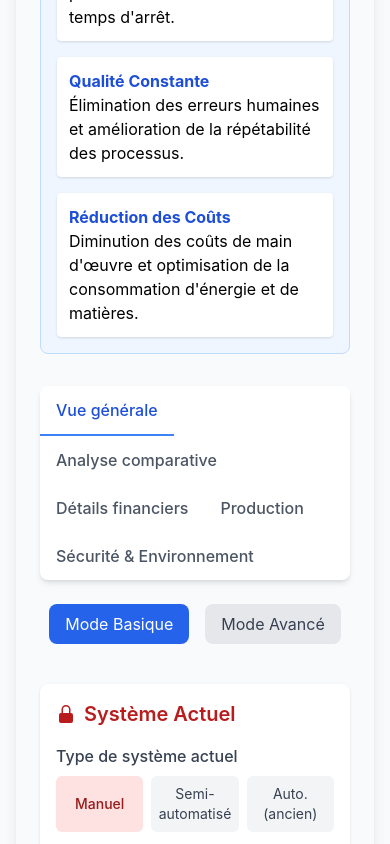
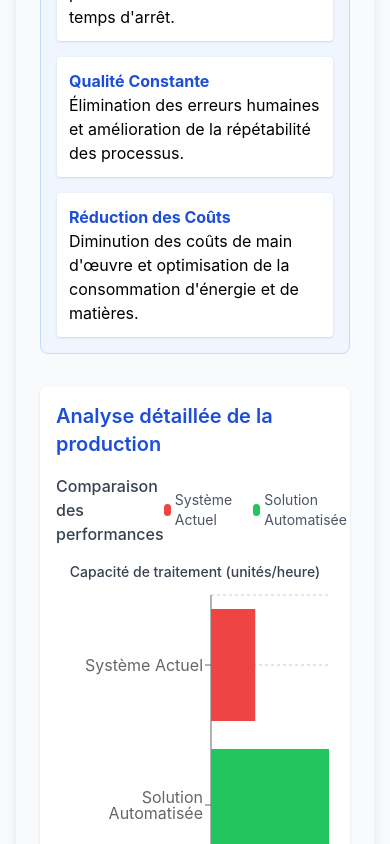
Before and after one commit to yoprobotics/calculateurs-roi-automation, a React (Create React App) app: page / in a window 390 px wide. Shown: the part 1156-2000 px from the top of the page. Built offline with nearby package versions, Linux system fonts and the light colour scheme.

Commit message:
refactor: Réorganiser le calculateur général en une vue unique comparative

```diff
--- a/src/components/calculateurs/general/CalculateurGeneral.jsx
+++ b/src/components/calculateurs/general/CalculateurGeneral.jsx
@@ -4,26 +4,15 @@ import SystemeActuel from './SystemeActuel';
 import SystemeAutomatise from './SystemeAutomatise';
 import ResultatsROI from './ResultatsROI';
 import GraphiquesROI from './GraphiquesROI';
-import AnalyseSensibilite from './AnalyseSensibilite';
-import GestionScenarios from './GestionScenarios';
 import OngletProduction from './OngletProduction';
 import OngletSecurite from './OngletSecurite';
-import { MODES_AFFICHAGE, MODES_ANALYSE, ONGLETS_CALCULATEUR } from '../../../utils/constants';
 
 /**
- * Conteneur interne du calculateur général
+ * Conteneur interne du calculateur général - Vue unique et comparative
  * @returns {JSX.Element} - Contenu du calculateur
  */
 const CalculateurGeneralContent = () => {
-  const {
-    ui,
-    changerOnglet,
-    changerModeAffichage,
-    changerModeAnalyse,
-    resultats
-  } = useCalculateurGeneral();
-
-  const { ongletActif, modeAffichage, modeAnalyse } = ui;
+  const { resultats } = useCalculateurGeneral();
 
   // Déterminer si le projet est recommandable
   const projetRecommandable = resultats.van > 0 && resultats.delaiRecuperation < resultats.dureeVie;
@@ -51,162 +40,35 @@ const CalculateurGeneralContent = () => {
         </div>
       </div>
 
-      {/* Navigation par onglets */}
-      <div className="flex flex-wrap mb-6 bg-white rounded-lg shadow-md">
-        <button
-          onClick={() => changerOnglet(ONGLETS_CALCULATEUR.GENERAL)}
-          className={`px-4 py-3 font-medium transition-all ${
-            ongletActif === ONGLETS_CALCULATEUR.GENERAL
-              ? 'text-blue-700 border-b-2 border-blue-500'
-              : 'text-gray-600 hover:text-blue-600'
-          }`}
-        >
-          Vue générale
-        </button>
-        <button
-          onClick={() => changerOnglet(ONGLETS_CALCULATEUR.COMPARATIF)}
-          className={`px-4 py-3 font-medium transition-all ${
-            ongletActif === ONGLETS_CALCULATEUR.COMPARATIF
-              ? 'text-blue-700 border-b-2 border-blue-500'
-              : 'text-gray-600 hover:text-blue-600'
-          }`}
-        >
-          Analyse comparative
-        </button>
-        <button
-          onClick={() => changerOnglet(ONGLETS_CALCULATEUR.FINANCIER)}
-          className={`px-4 py-3 font-medium transition-all ${
-            ongletActif === ONGLETS_CALCULATEUR.FINANCIER
-              ? 'text-blue-700 border-b-2 border-blue-500'
-              : 'text-gray-600 hover:text-blue-600'
-          }`}
-        >
-          Détails financiers
-        </button>
-        <button
-          onClick={() => changerOnglet(ONGLETS_CALCULATEUR.PRODUCTION)}
-          className={`px-4 py-3 font-medium transition-all ${
-            ongletActif === ONGLETS_CALCULATEUR.PRODUCTION
-              ? 'text-blue-700 border-b-2 border-blue-500'
-              : 'text-gray-600 hover:text-blue-600'
-          }`}
-        >
-          Production
-        </button>
-        <button
-          onClick={() => changerOnglet(ONGLETS_CALCULATEUR.SECURITE)}
-          className={`px-4 py-3 font-medium transition-all ${
-            ongletActif === ONGLETS_CALCULATEUR.SECURITE
-              ? 'text-blue-700 border-b-2 border-blue-500'
-              : 'text-gray-600 hover:text-blue-600'
-          }`}
-        >
-          Sécurité & Environnement
-        </button>
+      {/* Section relative à la production */}
+      <div className="mb-8">
+        <OngletProduction />
       </div>
 
-      {/* Gestion des scénarios - Visible sur tous les onglets */}
-      {modeAffichage === MODES_AFFICHAGE.AVANCE && (
-        <GestionScenarios />
-      )}
-
-      {/* Options de mode d'affichage */}
-      <div className="mb-6 flex flex-col md:flex-row justify-between items-center">
-        <div className="flex space-x-4 mb-4 md:mb-0">
-          <button
-            onClick={() => changerModeAffichage(MODES_AFFICHAGE.BASIQUE)}
-            className={`px-4 py-2 rounded-lg transition-all ${
-              modeAffichage === MODES_AFFICHAGE.BASIQUE
-                ? 'bg-blue-600 text-white'
-                : 'bg-gray-200 text-gray-700 hover:bg-gray-300'
-            }`}
-          >
-            Mode Basique
-          </button>
-          <button
-            onClick={() => changerModeAffichage(MODES_AFFICHAGE.AVANCE)}
-            className={`px-4 py-2 rounded-lg transition-all ${
-              modeAffichage === MODES_AFFICHAGE.AVANCE
-                ? 'bg-blue-600 text-white'
-                : 'bg-gray-200 text-gray-700 hover:bg-gray-300'
-            }`}
-          >
-            Mode Avancé
-          </button>
+      {/* Vue comparative côte à côte des systèmes */}
+      <div className="grid grid-cols-1 md:grid-cols-2 gap-8 mb-8">
+        <div className="flex flex-col space-y-8">
+          <SystemeActuel />
         </div>
-
-        {modeAffichage === MODES_AFFICHAGE.AVANCE && (
-          <div className="flex space-x-4">
-            <button
-              onClick={() => changerModeAnalyse(MODES_ANALYSE.STANDARD)}
-              className={`px-4 py-2 rounded-lg transition-all ${
-                modeAnalyse === MODES_ANALYSE.STANDARD
-                  ? 'bg-green-600 text-white'
-                  : 'bg-gray-200 text-gray-700 hover:bg-gray-300'
-              }`}
-            >
-              Analyse Standard
-            </button>
-            <button
-              onClick={() => changerModeAnalyse(MODES_ANALYSE.COMPARAISON)}
-              className={`px-4 py-2 rounded-lg transition-all ${
-                modeAnalyse === MODES_ANALYSE.COMPARAISON
-                  ? 'bg-green-600 text-white'
-                  : 'bg-gray-200 text-gray-700 hover:bg-gray-300'
-              }`}
-            >
-              Comparer Scénarios
-            </button>
-            <button
-              onClick={() => changerModeAnalyse(MODES_ANALYSE.SENSIBILITE)}
-              className={`px-4 py-2 rounded-lg transition-all ${
-                modeAnalyse === MODES_ANALYSE.SENSIBILITE
-                  ? 'bg-green-600 text-white'
-                  : 'bg-gray-200 text-gray-700 hover:bg-gray-300'
-              }`}
-            >
-              Analyse Sensibilité
-            </button>
-          </div>
-        )}
+        <div className="flex flex-col space-y-8">
+          <SystemeAutomatise />
+        </div>
       </div>
 
-      {/* Analyse de sensibilité - Mode Avancé */}
-      {modeAffichage === MODES_AFFICHAGE.AVANCE && modeAnalyse === MODES_ANALYSE.SENSIBILITE && (
-        <AnalyseSensibilite />
-      )}
+      {/* Résultats financiers */}
+      <div className="mb-8">
+        <ResultatsROI />
+      </div>
 
-      {/* Vue générale - Premier onglet */}
-      {ongletActif === ONGLETS_CALCULATEUR.GENERAL && (
-        <div className="grid grid-cols-1 md:grid-cols-2 gap-8">
-          <div className="flex flex-col space-y-8">
-            <SystemeActuel />
-          </div>
-          <div className="flex flex-col space-y-8">
-            <SystemeAutomatise />
-          </div>
-        </div>
-      )}
+      {/* Graphiques comparatifs */}
+      <div className="mb-8">
+        <GraphiquesROI />
+      </div>
 
-      {/* Analyse comparative - Deuxième onglet */}
-      {ongletActif === ONGLETS_CALCULATEUR.COMPARATIF && (
-        <GraphiquesROI />
-      )}
-
-      {/* Résultats financiers - Troisième onglet */}
-      {ongletActif === ONGLETS_CALCULATEUR.FINANCIER && (
-        <ResultatsROI />
-      )}
-
-      {/* Onglet Production */}
-      {ongletActif === ONGLETS_CALCULATEUR.PRODUCTION && (
-        <OngletProduction />
-      )}
-
-      {/* Onglet Sécurité & Environnement */}
-      {ongletActif === ONGLETS_CALCULATEUR.SECURITE && (
+      {/* Section sécurité et environnement */}
+      <div className="mb-8">
         <OngletSecurite />
-      )}
+      </div>
 
       {/* Recommandation - Visible sur tous les onglets */}
       <div className="mt-6 p-4 bg-blue-50 rounded-lg border border-blue-200">
```
